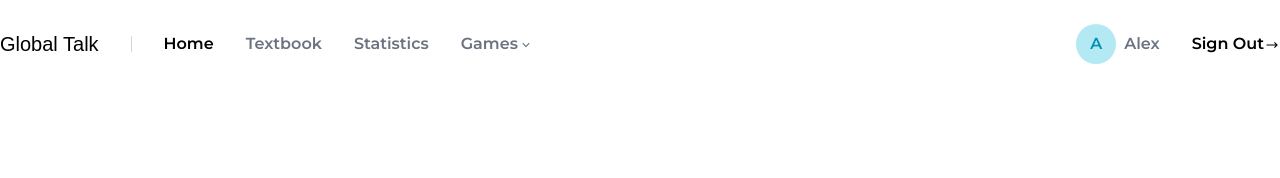
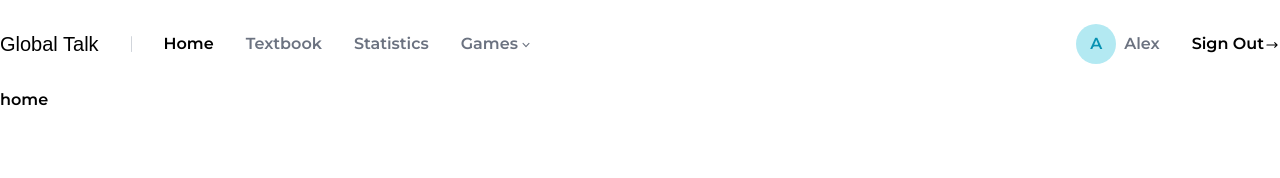
Before and after one commit to Andrew-Sem/figma-template-website-1, a Next.js app: page / in a window 1280 px wide. Shown: the top 178 px of the page. Built offline with nearby package versions, Linux system fonts and the light colour scheme; a web font is replaced by a local one.

Commit message:
add empty pages for nav

```diff
--- a/src/app/games/page.tsx
+++ b/src/app/games/page.tsx
@@ -0,0 +1,11 @@
+import {FC} from 'react';
+
+const Games: FC = () => {
+    return (
+        <div>
+            games
+        </div>
+    );
+}
+
+export default Games
--- a/src/app/page.tsx
+++ b/src/app/page.tsx
@@ -1,5 +1,7 @@
 export default function Home() {
   return (
-      <div></div>
+      <div>
+        home
+      </div>
   )
 }
--- a/src/app/statistics/page.tsx
+++ b/src/app/statistics/page.tsx
@@ -0,0 +1,11 @@
+import {FC} from 'react';
+
+const Statistics: FC = () => {
+    return (
+        <div>
+            statistics
+        </div>
+    );
+}
+
+export default Statistics
--- a/src/app/textbook/page.tsx
+++ b/src/app/textbook/page.tsx
@@ -0,0 +1,11 @@
+import {FC} from 'react';
+
+const Textbook: FC = () => {
+    return (
+        <div>
+            textbook
+        </div>
+    );
+}
+
+export default Textbook
```
